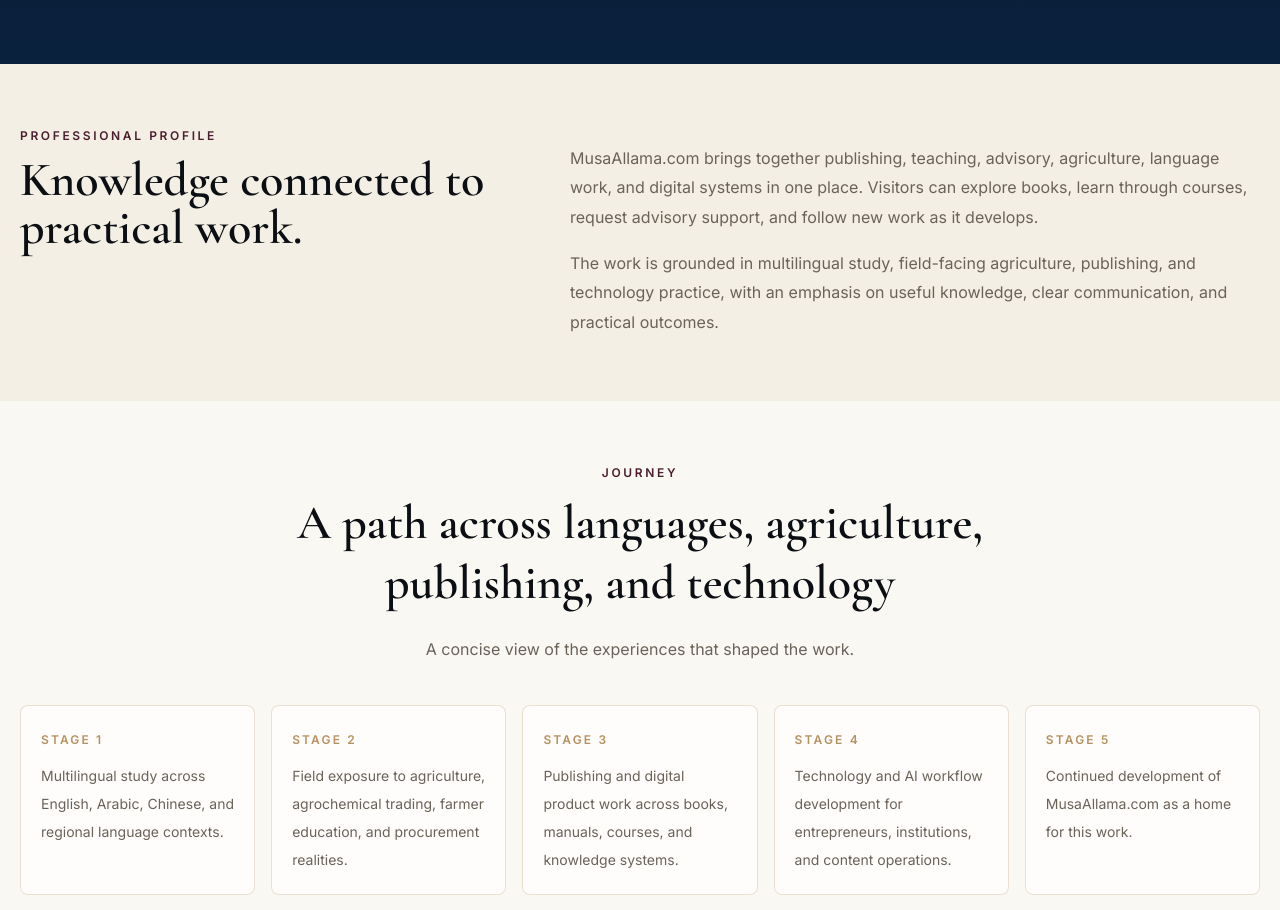
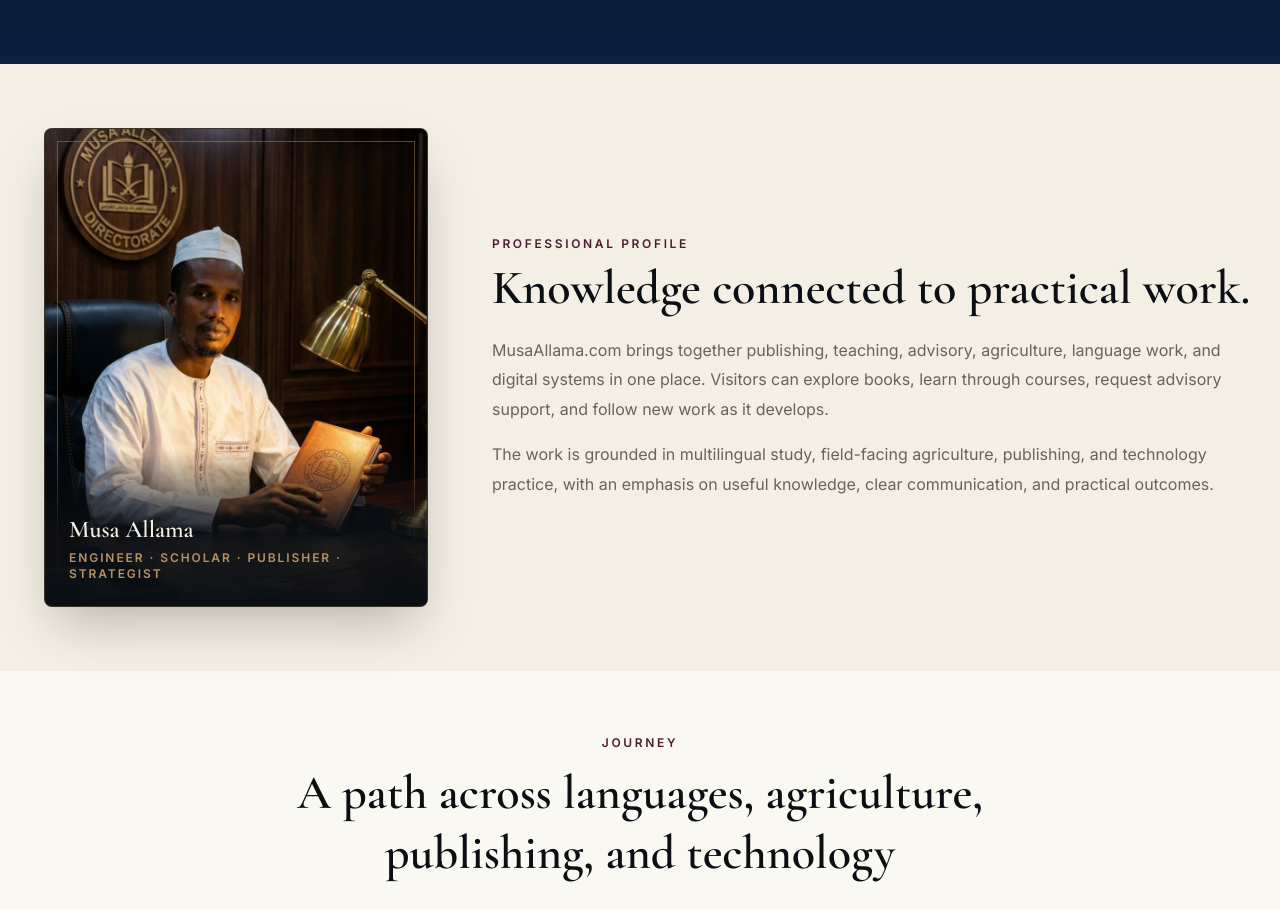
Before and after one commit to mgarba50/personal-website, a Next.js app in the folder personal-website/: page /about in a window 1280 px wide. Shown: the part 780-1690 px from the top of the page. Built offline with nearby package versions, Linux system fonts and the light colour scheme.

Commit message:
Add canonical Musa portrait to About page

```diff
--- a/personal-website/app/about/page.tsx
+++ b/personal-website/app/about/page.tsx
@@ -48,18 +48,34 @@
       />
 
       <section className="px-5 py-16">
-        <div className="mx-auto grid max-w-7xl gap-10 lg:grid-cols-[0.85fr_1.15fr]">
+        <div className="mx-auto grid max-w-7xl gap-10 lg:grid-cols-[0.72fr_1.28fr] lg:items-center">
+          <div className="mx-auto w-full max-w-sm">
+            <div className="relative overflow-hidden rounded-lg border border-line bg-deep shadow-2xl">
+              <div className="pointer-events-none absolute inset-3 border border-gold/45" />
+              <img
+                src="/images/musa-portrait.webp"
+                alt="Musa Allama — engineer, scholar, publisher, and strategist"
+                className="aspect-[4/5] w-full object-cover"
+              />
+              <div className="absolute inset-x-0 bottom-0 bg-gradient-to-t from-deep via-deep/85 to-transparent px-6 pb-6 pt-16 text-vellum">
+                <p className="display text-2xl font-semibold">Musa Allama</p>
+                <p className="mt-1 text-xs font-semibold uppercase tracking-[0.16em] text-gold">
+                  Engineer · Scholar · Publisher · Strategist
+                </p>
+              </div>
+            </div>
+          </div>
           <div>
             <p className="text-xs font-semibold uppercase tracking-[0.22em] text-burgundy">Professional Profile</p>
             <h2 className="display mt-3 text-4xl font-semibold text-deep md:text-5xl">Knowledge connected to practical work.</h2>
-          </div>
-          <div className="content text-muted">
+            <div className="content mt-6 text-muted">
               <p>
                 MusaAllama.com brings together publishing, teaching, advisory, agriculture, language work, and digital systems in one place. Visitors can explore books, learn through courses, request advisory support, and follow new work as it develops.
               </p>
               <p>
                 The work is grounded in multilingual study, field-facing agriculture, publishing, and technology practice, with an emphasis on useful knowledge, clear communication, and practical outcomes.
               </p>
+            </div>
           </div>
         </div>
       </section>
```
Lines whose indentation alone changed are shown as unchanged.
